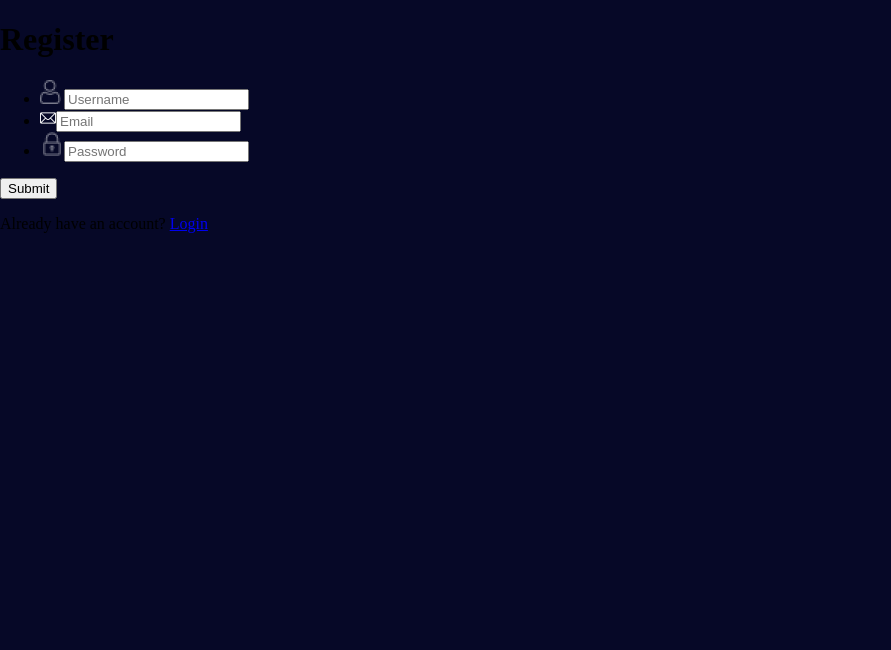
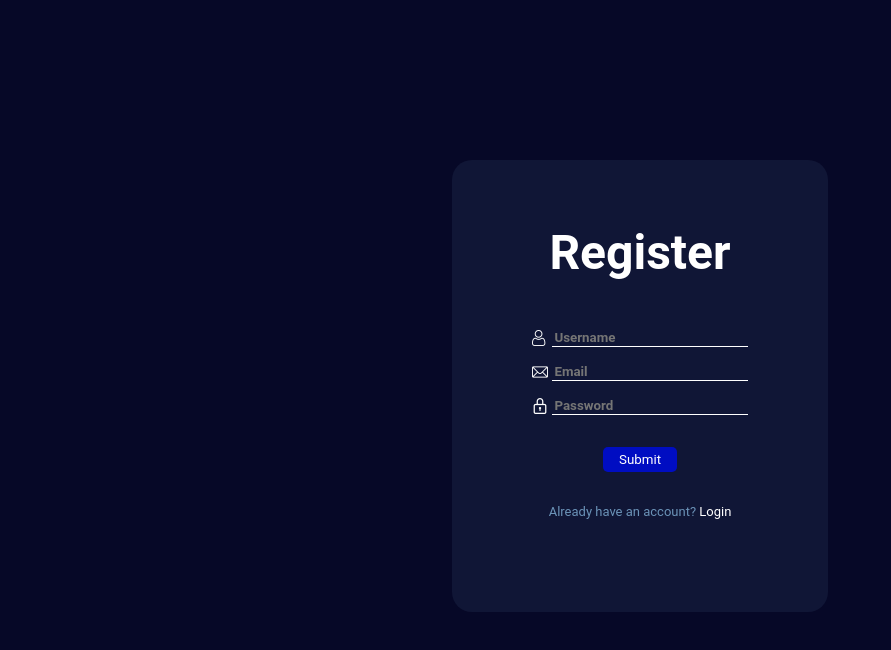
Before and after one commit to SilviuPe/LiveAcademy, a React (Create React App) app: page /register in a window 1280 px wide. Shown: the top 650 px of the page, without its empty margins (0-891 px from the left). Built offline with nearby package versions, Linux system fonts and the light colour scheme.

Commit message:
Styling the register page

```diff
--- a/src/containers/Register/Register.css
+++ b/src/containers/Register/Register.css
@@ -0,0 +1,71 @@
+.LiveAcademy_register_container {
+    display: flex;
+    align-items: center;
+    justify-content: center;
+}
+
+.LiveAcademy_register_content {
+    display: flex;
+    align-items: center;
+    flex-direction: column;
+
+    background-color: rgba(107, 147, 184, 0.1);
+    margin-top: 10rem;
+    padding: 2rem 5rem 5rem 5rem;
+
+    border-radius: 20px;
+}
+
+.LiveAcademy_register_content h1 {
+    color: var(--color-text);
+
+    font-size: 48px;
+    font-family: var(--font-family);
+
+    text-align: center;
+}
+.LiveAcademy_register_fields {
+    list-style: none;
+    padding: 0;
+}
+.LiveAcademy_field {
+    margin-bottom: 1rem;
+    display: flex;
+    align-items: center;
+}
+.LiveAcademy_field img {
+    margin-right: 0.3rem;
+}
+.LiveAcademy_field input {
+    background: transparent;
+    border: 0;
+    border-bottom: 1px solid #fff;
+    color: var(--color-text);
+    outline: 0;
+
+    font-family: var(--font-family);
+    font-weight: 600;
+}
+.LiveAcademy_register_content button {
+    background-color: var(--color-primary);
+    color: var(--color-text);
+
+    border-radius: 5px;
+    border: 0;
+
+    font-family: var(--font-family);
+
+    padding: 0.3rem 1rem 0.3rem 1rem;
+}
+.LiveAcademy_register_content p {
+    color:var(--color-secundary);
+    font-family: var(--font-family);
+    font-size: 13px;
+    text-align: center;
+    margin-top: 2rem;
+}
+.LiveAcademy_register_content p a {
+    color: var(--color-text);
+
+    text-decoration: none;
+}
--- a/src/index.css
+++ b/src/index.css
@@ -1,6 +1,6 @@
 :root {
     --color-primary: #000DC2;
-    --color-secundary: #6A92B8;
+    --color-secundary: rgb(107, 147, 184);
     --color-background: #060827;
     --color-text: #fff;
     --color-accent: #00D4FF;
```
Also changed, not shown: src/assets/padlock.png, src/assets/user.png.
